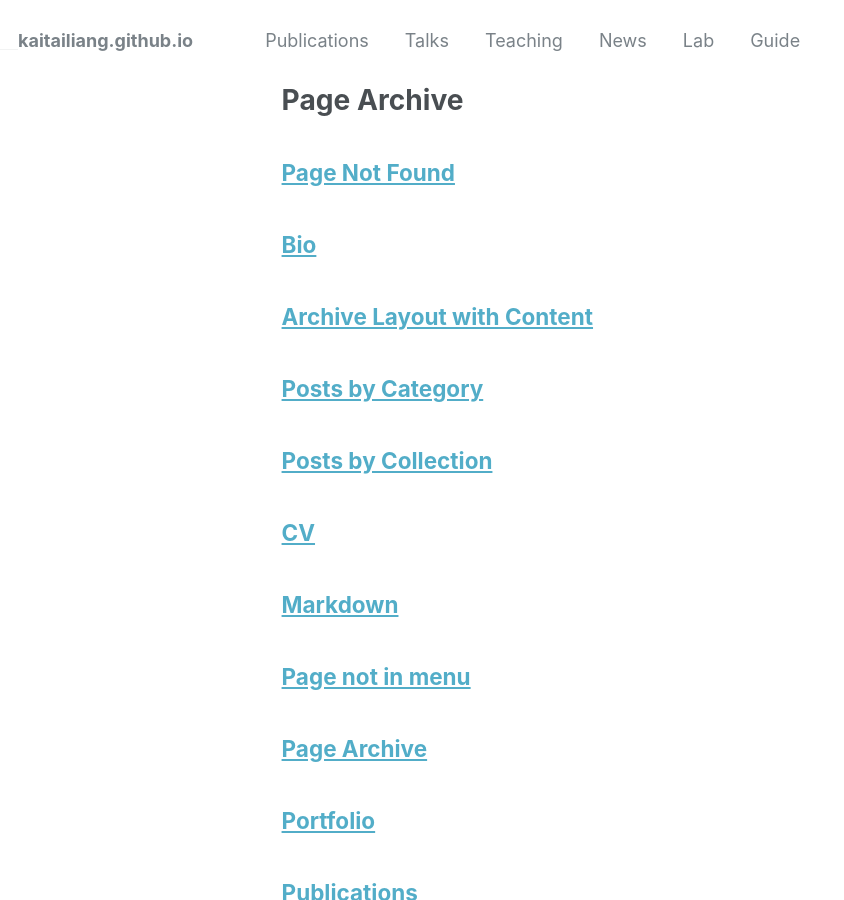
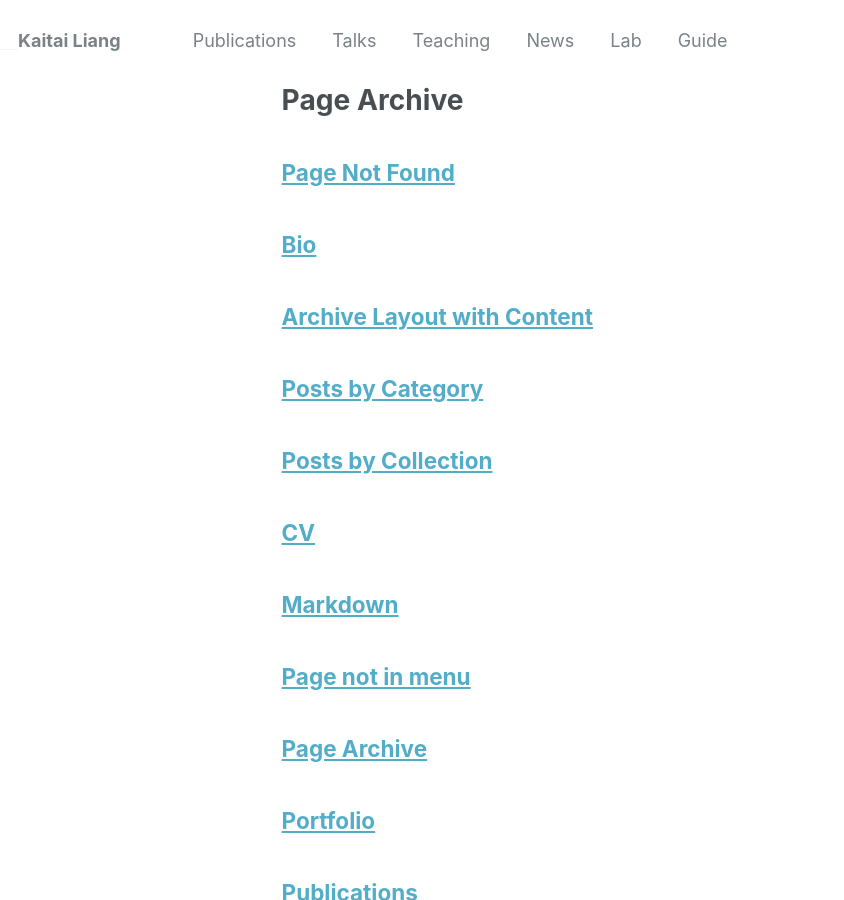
Before and after one commit to kaitailiang/kaitailiang.github.io, a Jekyll site: the page built from _pages/page-archive.html, in a window 1280 px wide and 900 px high. Shown: the whole window, without its empty margins (0-844 px from the left). Built offline with Jekyll 4.4.1, drawn with Linux system fonts in a browser that asks for light colours.

Commit message:
Update _config.yml

```diff
--- a/_config.yml
+++ b/_config.yml
@@ -8,7 +8,7 @@
 
 # Basic Site Settings
 locale                   : "en-US"
-title                    : #
+title                    : "Kaitai Liang"
 title_separator          : #"-"
 name                     : &name "Kaitai"
 description              : &description "Good Day"
@@ -22,7 +22,7 @@ repository               : "academicpages/academicpages.github.io"
 author:
   # Biographic information
   avatar           : "profile.png"
-  name             : "Kaitai Liang"
+  name             : #
   pronouns         : # example: "she/her"
   bio              : "Tenured faculty member of cybersecurity group @EEMCS"
   location         : "Delft, The Netherlands"
```
